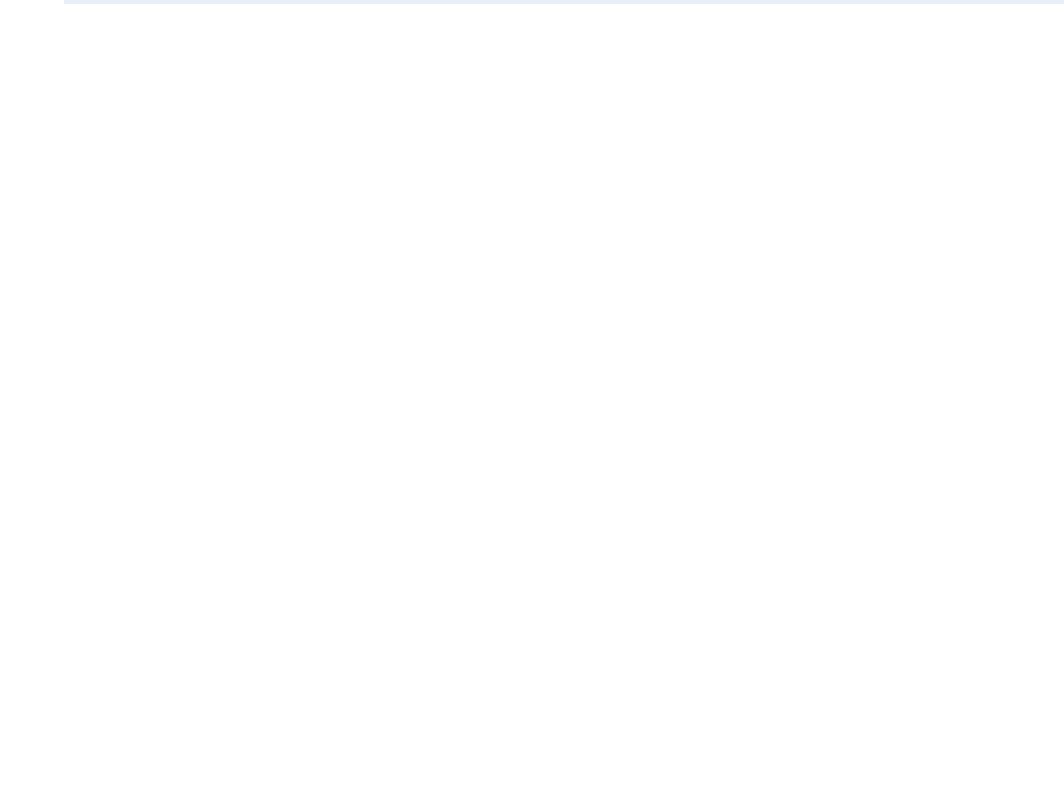
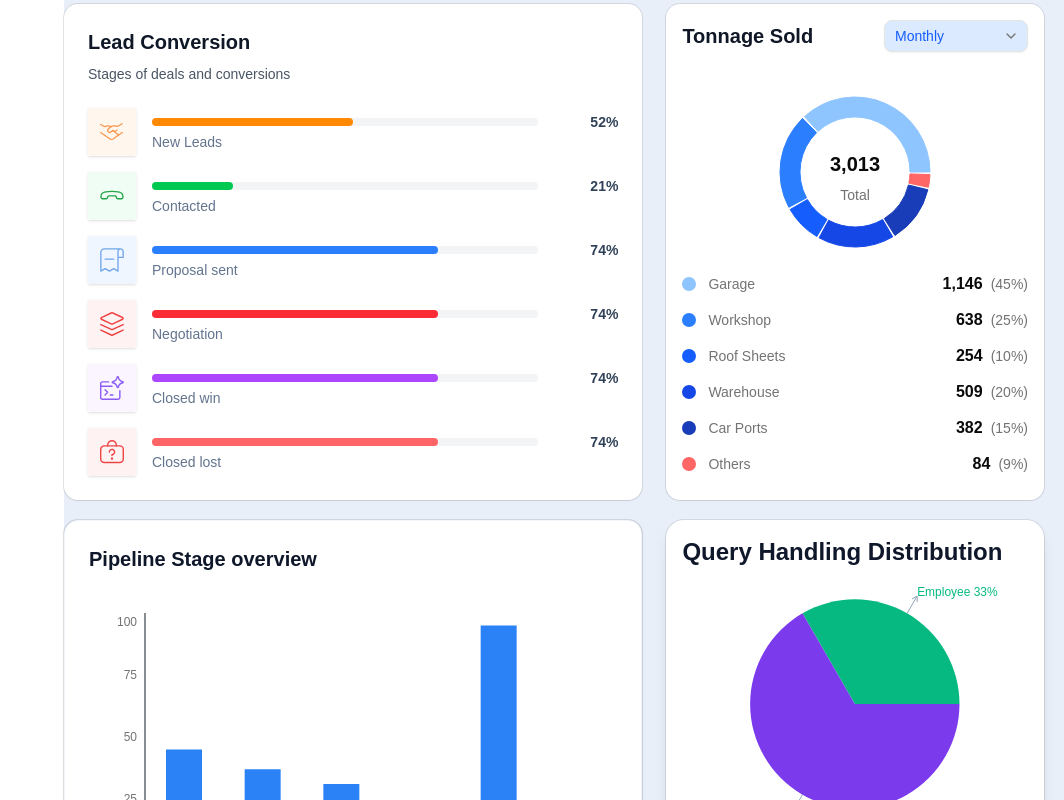
Before and after one commit to react6-flyweis/the-steel-admin, a React (Vite) app: page / in a window 1280 px wide. Shown: the part 1240-2040 px from the top of the page, without its empty margins (216-1280 px from the left). Before the commit the page ends 1244 px from the top, so only its background shows below. Built offline with nearby package versions, Linux system fonts and the light colour scheme.

Commit message:
feat: add LeadConversion, TonnageSold, PipelineStageOverview, and QueryHandlingDistribution components to the dashboard

```diff
--- a/src/pages/dashboard.tsx
+++ b/src/pages/dashboard.tsx
@@ -3,6 +3,10 @@ import SalesFunnel from "@/components/dashboard/sales-funnel";
 import DealSizeDistribution from "@/components/dashboard/deal-size-distribution";
 import ReportsOverview from "@/components/dashboard/reports-overview";
 import LeadSourcesChart from "@/components/dashboard/lead-sources";
+import LeadConversion from "@/components/dashboard/lead-conversion";
+import TonnageSold from "@/components/dashboard/tonnage-sold";
+import PipelineStageOverview from "@/components/dashboard/pipeline-stage-overview";
+import QueryHandlingDistribution from "@/components/dashboard/query-handling-distribution";
 import LeadsIcon from "@/assets/icons/dashboard/leads.svg";
 import ConfirmedIcon from "@/assets/icons/dashboard/confirmed.svg";
 import ValueIcon from "@/assets/icons/dashboard/value.svg";
@@ -99,6 +103,26 @@ export default function Dashboard() {
             <LeadSourcesChart />
           </div>
         </div>
+
+        {/* Chart Row 3: Requested charts below */}
+        <div className="grid grid-cols-1 lg:grid-cols-5 gap-6">
+          <div className="lg:col-span-3">
+            <LeadConversion />
+          </div>
+          <div className="lg:col-span-2">
+            <TonnageSold />
+          </div>
+        </div>
+
+        {/* Chart Row 4: Pipeline stage and Query distribution */}
+        <div className="grid grid-cols-1 lg:grid-cols-5 gap-6">
+          <div className="lg:col-span-3">
+            <PipelineStageOverview />
+          </div>
+          <div className="lg:col-span-2">
+            <QueryHandlingDistribution />
+          </div>
+        </div>
       </div>
     </div>
   );
```
